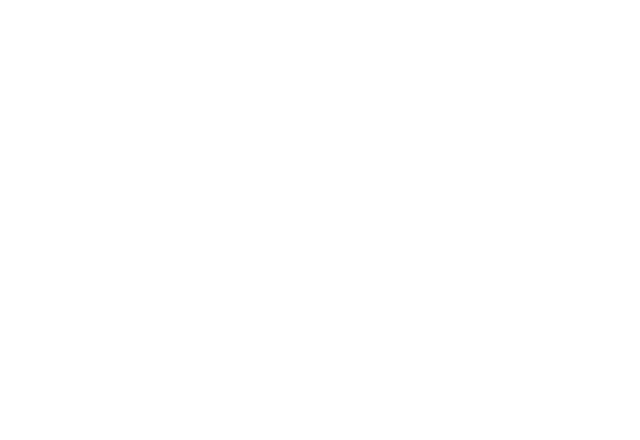
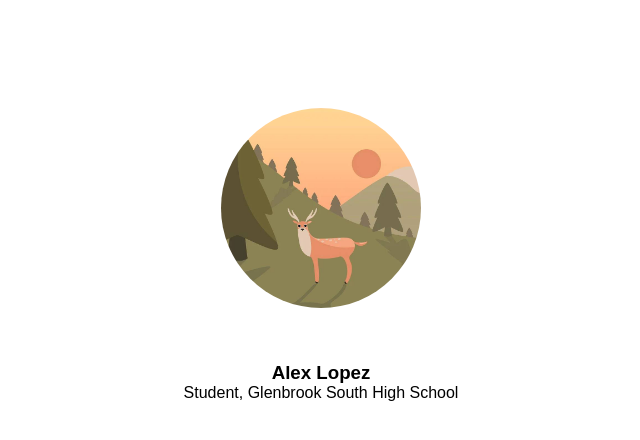
Before and after one commit to AlexLopez1/september-9, a plain HTML site: page index.html in a window 1280 px wide. Shown: the whole page, without its empty margins (319-959 px from the left). Drawn offline with Linux system fonts and the light colour scheme.

Commit message:
Added Image

```diff
--- a/index.html
+++ b/index.html
@@ -10,9 +10,13 @@
         <title>Sept. 9</title>
         <meta name="description" content="">
         <meta name="viewport" content="width=device-width, initial-scale=1">
-        <link rel="stylesheet" href="">
+        <link rel="stylesheet" href="style.css">
     </head>
     <body>
+
+        <img src="img/landscape.jpg" />
+        <h3>Alex Lopez</h3>
+        <p>Student, Glenbrook South High School</p>
         <!--[if lt IE 7]>
             <p class="browsehappy">You are using an <strong>outdated</strong> browser. Please <a href="#">upgrade your browser</a> to improve your experience.</p>
         <![endif]-->
--- a/style.css
+++ b/style.css
@@ -0,0 +1,20 @@
+img {
+  width: 200px;
+  margin: 100px auto 50px;
+  border-radius: 50%;
+}
+
+body {
+  text-align: center;
+  font-family: sans-serif;
+}
+
+h3,
+P {
+  margin: 0;
+  padding: 0;
+}
+
+P {
+  font-weight: 100;
+}
```
